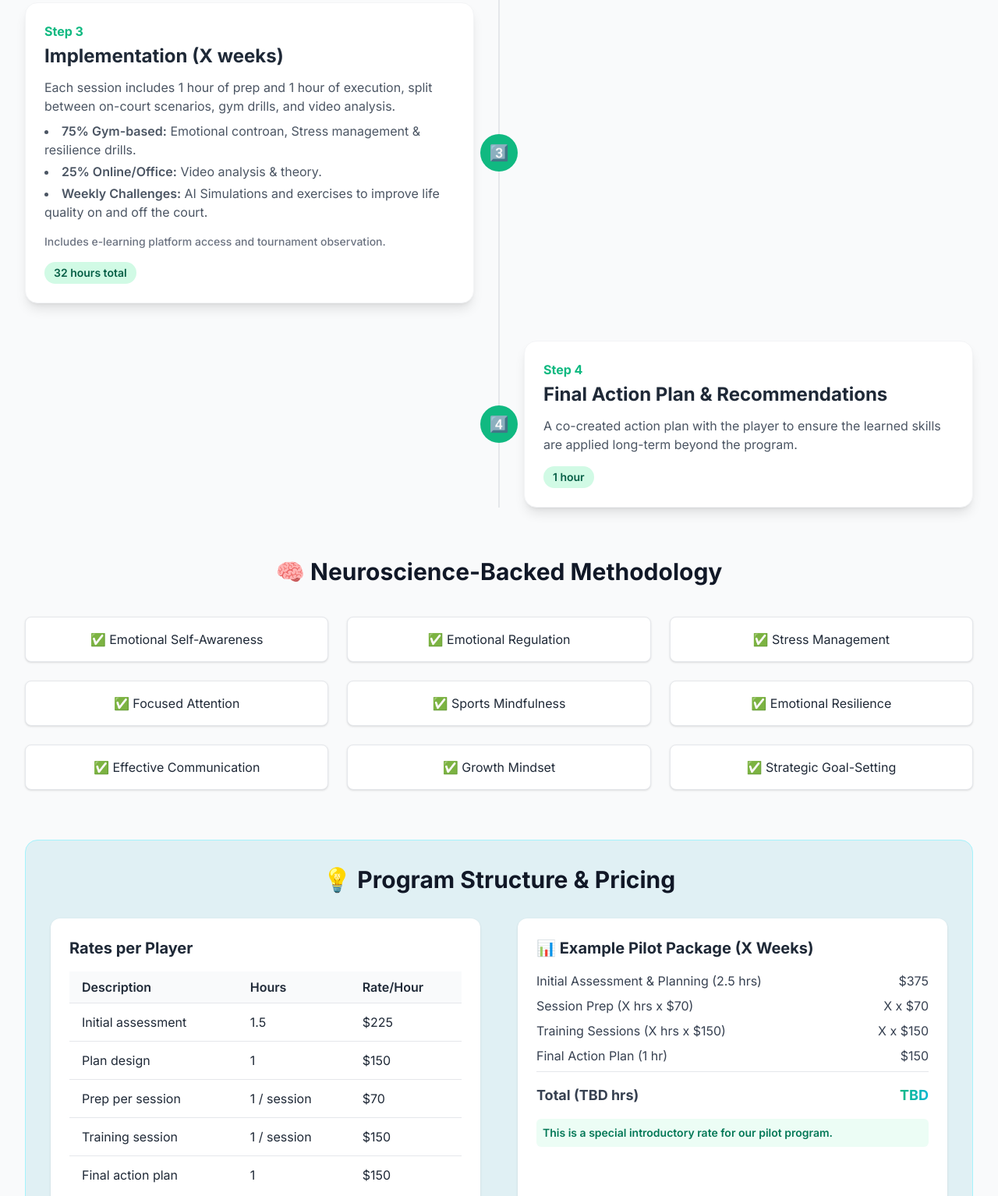
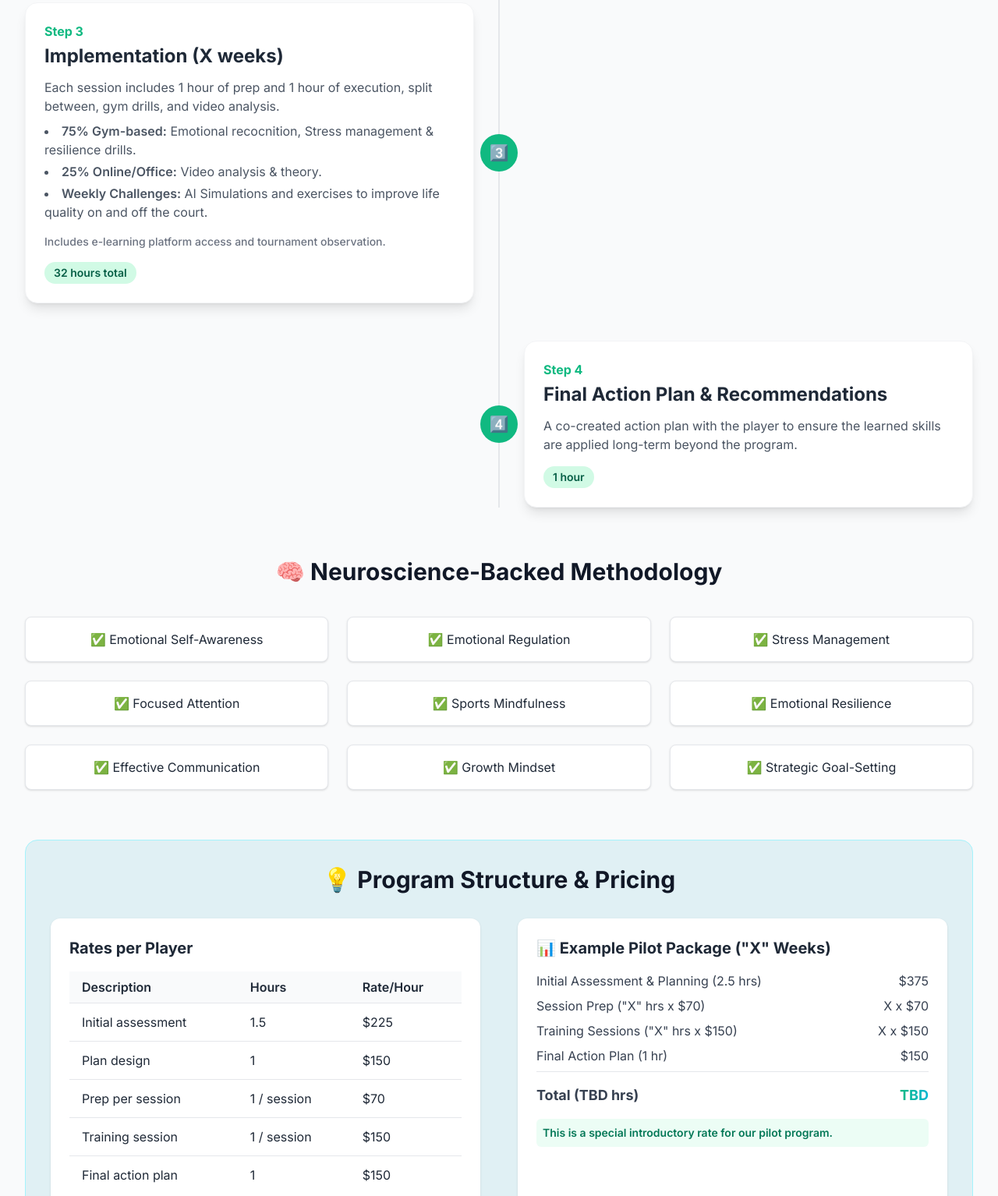
Before and after one commit to Robertmezap/new-england-tennis-proposal, a plain HTML site: page index.html in a window 1280 px wide. Shown: the part 1647-3181 px from the top of the page at 78% size. Drawn offline with nearby package versions, Linux system fonts and the light colour scheme.

Commit message:
Update index.html

```diff
--- a/index.html
+++ b/index.html
@@ -117,9 +117,9 @@
                                 <div class="bg-white p-6 rounded-2xl shadow-lg border border-gray-100">
                                     <p class="text-emerald-500 font-bold mb-1">Step 3</p>
                                     <h3 class="text-2xl font-bold text-gray-800 mb-3">Implementation (X weeks)</h3>
-                                    <p class="text-gray-600 mb-2">Each session includes 1 hour of prep and 1 hour of execution, split between on-court scenarios, gym drills, and video analysis.</p>
+                                    <p class="text-gray-600 mb-2">Each session includes 1 hour of prep and 1 hour of execution, split between, gym drills, and video analysis.</p>
                                     <ul class="list-disc list-inside text-gray-600 space-y-1 mb-4">
-                                        <li><span class="font-semibold">75% Gym-based:</span> Emotional controan, Stress management & resilience drills.</li>
+                                        <li><span class="font-semibold">75% Gym-based:</span> Emotional recocnition, Stress management & resilience drills.</li>
                                         <li><span class="font-semibold">25% Online/Office:</span> Video analysis & theory.</li>
                                         <li><span class="font-semibold">Weekly Challenges:</span> AI Simulations and exercises to improve life quality on and off the court.</li>
                                     </ul>
@@ -190,11 +190,11 @@
                     </div>
                     <!-- Pilot Package -->
                     <div class="bg-white p-6 rounded-xl shadow">
-                        <h3 class="font-bold text-xl text-gray-800 mb-4">📊 Example Pilot Package (X Weeks)</h3>
+                        <h3 class="font-bold text-xl text-gray-800 mb-4">📊 Example Pilot Package ("X" Weeks)</h3>
                         <ul class="space-y-2 text-gray-700">
                             <li class="flex justify-between"><span>Initial Assessment & Planning (2.5 hrs)</span> <span>$375</span></li>
-                            <li class="flex justify-between"><span>Session Prep (X hrs x $70)</span> <span> X x $70</span></li>
-                            <li class="flex justify-between"><span>Training Sessions (X hrs x $150)</span> <span> X x $150 </span></li>
+                            <li class="flex justify-between"><span>Session Prep ("X" hrs x $70)</span> <span> X x $70</span></li>
+                            <li class="flex justify-between"><span>Training Sessions ("X" hrs x $150)</span> <span> X x $150 </span></li>
                             <li class="flex justify-between border-b pb-2"><span>Final Action Plan (1 hr)</span> <span>$150</span></li>
                             <li class="flex justify-between font-bold text-lg pt-2"><span>Total (TBD hrs)</span> <span class="gradient-text">TBD</span></li>
                         </ul>
```
